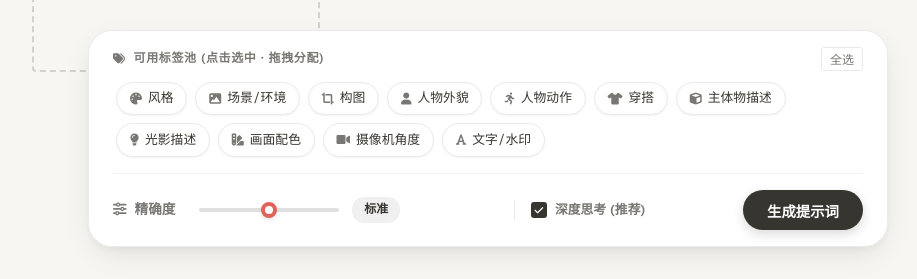
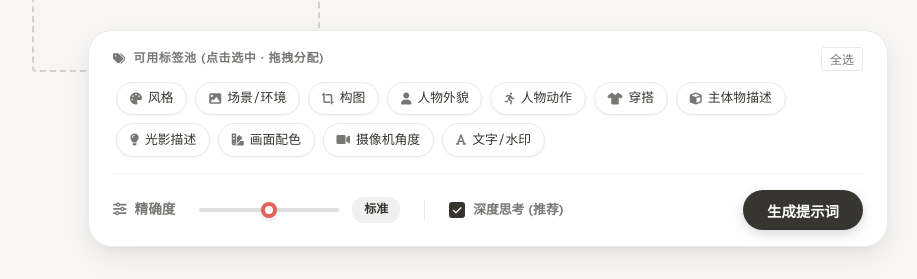
Before and after one commit to Ponyissix/prompt-fusion, a Flask app: page / in a window 1280 px wide. Shown: the part 521-800 px from the top of the page, without its empty margins (152-1069 px from the left). Run offline with Flask 3, Linux system fonts and the light colour scheme.

Commit message:
Update: Fix UI layout and support image paste

```diff
--- a/templates/index.html
+++ b/templates/index.html
@@ -1033,6 +1033,8 @@
 
             <!-- Bottom Row: Actions -->
             <div class="controls-actions-area">
+                <!-- Group Left Controls -->
+                <div style="display: flex; align-items: center; gap: 0;">
                     <div class="control-group">
                         <div class="label-group">
                             <i class="fa-solid fa-sliders"></i>
@@ -1045,7 +1047,7 @@
                     </div>
 
                     <!-- Deep Thinking Toggle -->
-                <div class="control-group" style="flex: 0 0 auto; margin-left: 1rem; border-left: 1px solid var(--border); padding-left: 1rem;">
+                    <div class="control-group" style="flex: 0 0 auto; margin-left: 1.5rem; border-left: 1px solid var(--border); padding-left: 1.5rem;">
                         <div class="label-group" style="gap: 0.5rem; cursor: pointer; user-select: none;" onclick="toggleThinking()">
                             <div id="thinkingCheckbox" style="
                                 width: 16px;
@@ -1063,6 +1065,7 @@
                             </div>
                             <span style="font-size: 0.8rem; white-space: nowrap;" title="开启深度思考 (生成速度较慢，但质量更高)">深度思考 (推荐)</span>
                             <input type="checkbox" id="thinkingCheck" checked style="display: none;">
+                        </div>
                     </div>
                 </div>
 
```
Lines whose indentation alone changed are shown as unchanged.
